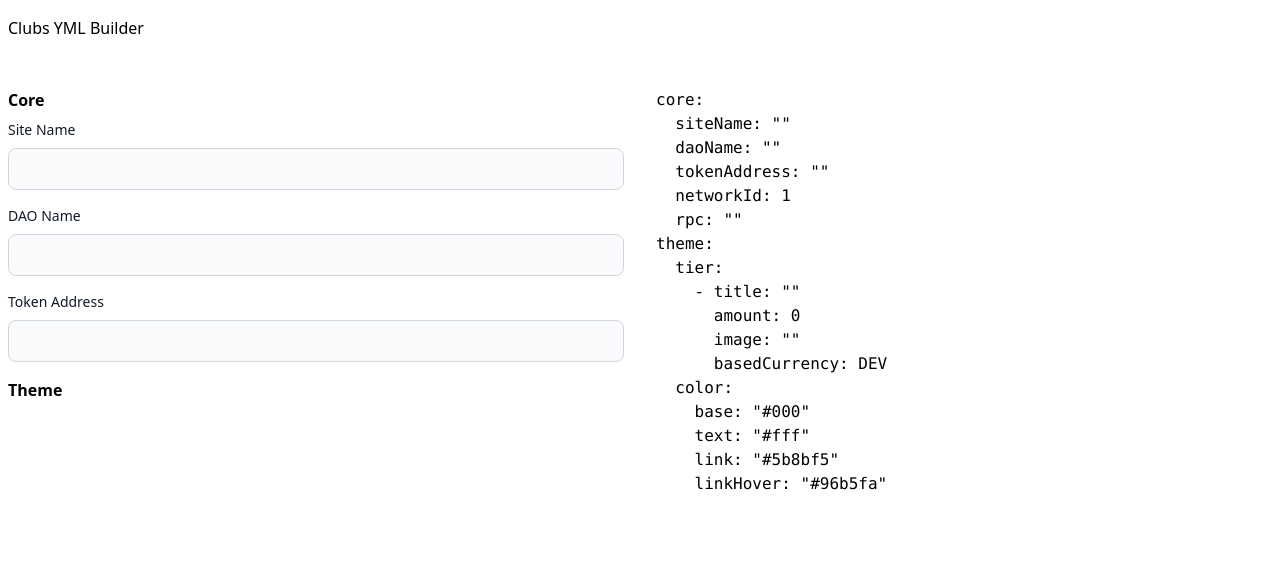
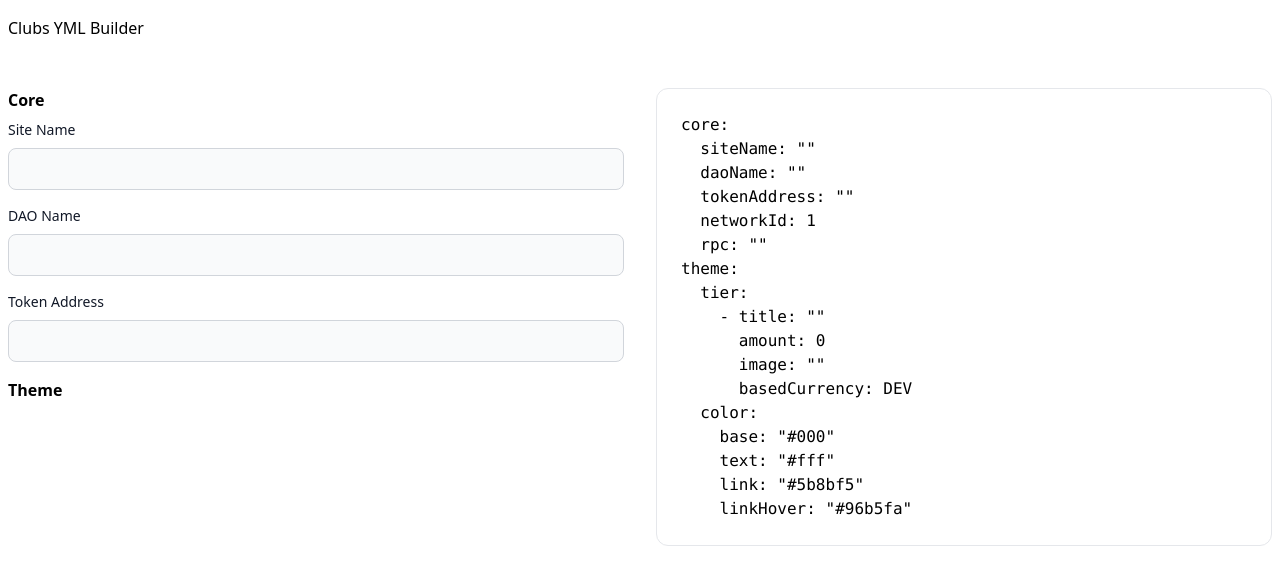
Before and after one commit to dev-protocol/clubs-yml-builder, a React (Vite) app: page / in a window 1280 px wide. Shown: the top 584 px of the page. Built offline with nearby package versions, Linux system fonts and the light colour scheme.

Commit message:
style define yml output area

```diff
--- a/src/App.tsx
+++ b/src/App.tsx
@@ -33,7 +33,7 @@ function App() {
   const [config, setConfig] = useState<Config>(initBuild());
 
   return (
-    <div className="bg-white dark:bg-gray-800 text-black dark:text-white min-h-screen">
+    <div className="bg-white dark:bg-gray-900 text-black dark:text-white min-h-screen">
       <header className="container mx-auto mb-8 py-4 px-2">
         <h1>Clubs YML Builder</h1>
       </header>
--- a/src/YmlOutput/index.tsx
+++ b/src/YmlOutput/index.tsx
@@ -13,7 +13,11 @@ const YmlOutput: React.FC<YmlOutputProps> = ({ config }) => {
     setYml(stringify(config));
   }, [config]);
 
-  return <pre className="text-black dark:text-white">{yml}</pre>;
+  return (
+    <pre className="rounded-xl bg-gradient-to-r border border-gray-200 dark:border-gray-700 p-2 sm:p-6 dark:bg-gray-800 text-black dark:text-white">
+      {yml}
+    </pre>
+  );
 };
 
 export default YmlOutput;
```
